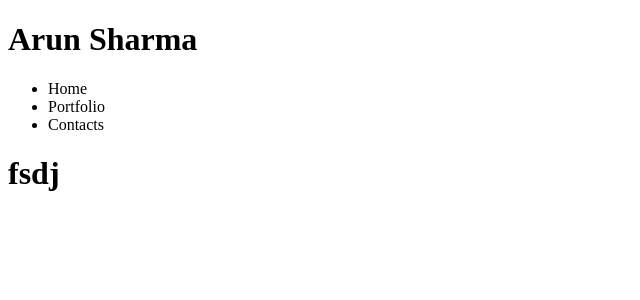
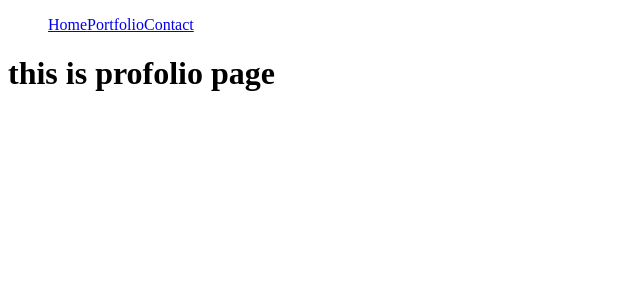
Before and after one commit to a-sha0234/portfolio-site, a React (Create React App) app: page /portfolio in a window 1280 px wide. Shown: the top 300 px of the page, without its empty margins (0-640 px from the left). Built offline with nearby package versions, Linux system fonts and the light colour scheme.

Commit message:
get the routes working with the navbar

```diff
--- a/src/App.js
+++ b/src/App.js
@@ -3,6 +3,7 @@ import Navbar from "./components/Navbar";
 import Contact from "./Pages/Contact";
 import Home from "./Pages/Home";
 import Portfolio from "./Pages/Portfolio";
+import Error from "./Pages/Error";
 import { BrowserRouter, Route, Routes } from "react-router-dom";
 
 export default function App() {
@@ -12,9 +13,11 @@ export default function App() {
         <Navbar />
       </div>
       <Routes>
+        {/* only thing that changes is what ever is in between this Routes  */}
         <Route path="/" element={<Home />} />
         <Route path="/portfolio" element={<Portfolio />} />
         <Route path="/contact" element={<Contact />} />
+        <Route path="*" element={<Error />}></Route>
       </Routes>
     </BrowserRouter>
   );
--- a/src/Pages/Contact.js
+++ b/src/Pages/Contact.js
@@ -1,4 +1,8 @@
 import React from "react";
 export default function Contact() {
-  return <div>jdfn</div>;
+  return (
+    <div>
+      <h1>this is contact page</h1>
+    </div>
+  );
 }
--- /dev/null
+++ b/src/Pages/Error.js
@@ -0,0 +1,9 @@
+import React from "react";
+
+export default function Error() {
+  return (
+    <div>
+      <h1> ERROR! PAGE NOT FOUND </h1>
+    </div>
+  );
+}
--- a/src/Pages/Home.js
+++ b/src/Pages/Home.js
@@ -1,7 +1,7 @@
 export default function Home() {
   return (
     <div>
-      <h1>fd</h1>
+      <h1>this is home page</h1>
     </div>
   );
 }
--- a/src/Pages/Portfolio.js
+++ b/src/Pages/Portfolio.js
@@ -2,7 +2,7 @@ import React from "react";
 export default function Portfolio() {
   return (
     <div>
-      <h1>fsdj</h1>
+      <h1>this is profolio page</h1>
     </div>
   );
 }
--- a/src/components/Navbar.js
+++ b/src/components/Navbar.js
@@ -1,15 +1,14 @@
 import React from "react";
-import { link } from "react-router-dom";
+import { Link } from "react-router-dom";
 
 export default function Navbar() {
   return (
     <header>
-      <h1>Arun Sharma</h1>
       <nav>
         <ul>
-          <li>Home</li>
-          <li>Portfolio</li>
-          <li>Contacts</li>
+          <Link to="/">Home</Link>
+          <Link to="/portfolio">Portfolio</Link>
+          <Link to="/contact">Contact</Link>
         </ul>
       </nav>
     </header>
```
